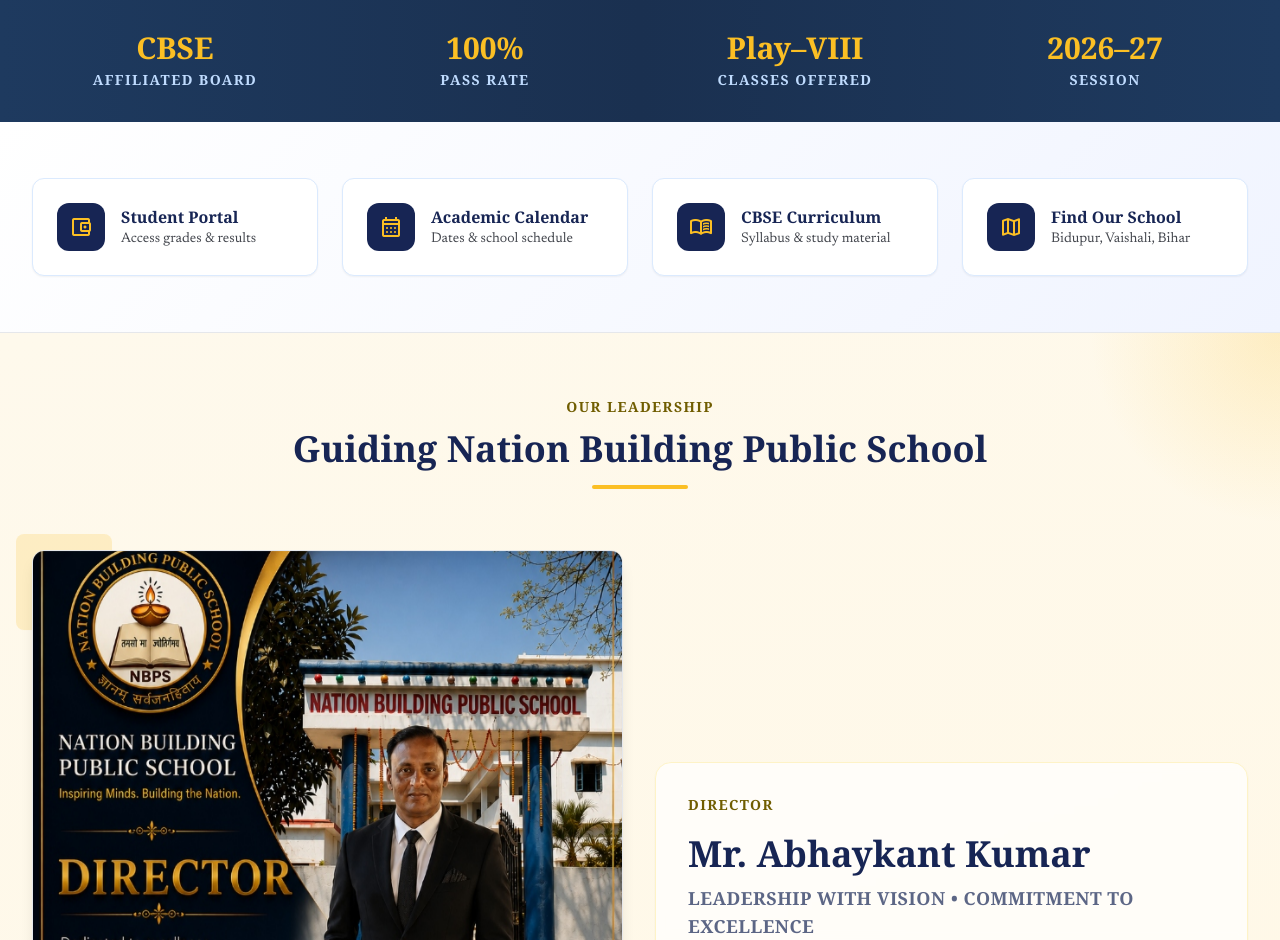
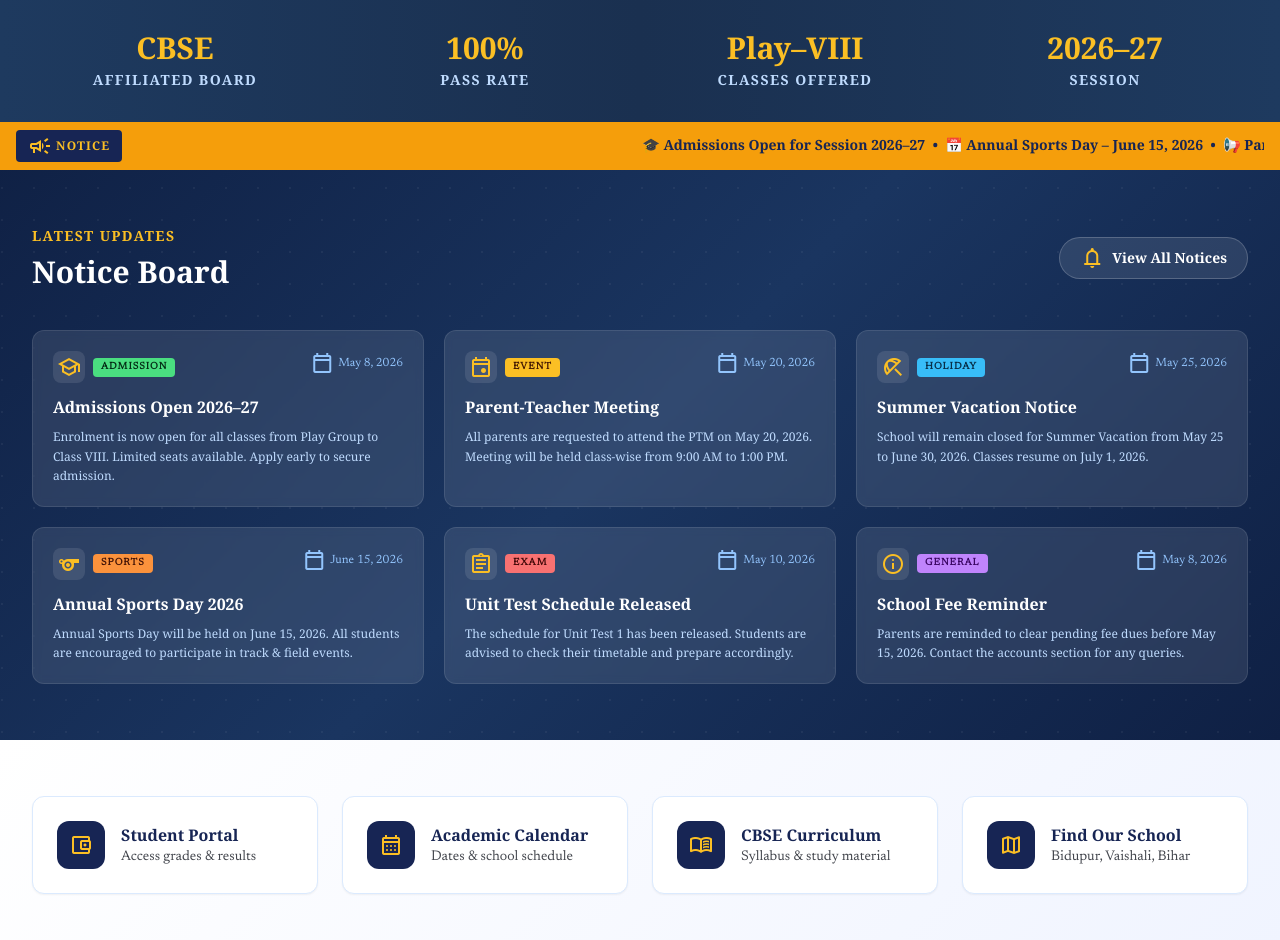
Before and after one commit to harshmahiraj4-cmd/Nbps-website-in-making, a Next.js app: page / in a window 1280 px wide. Shown: the part 866-1806 px from the top of the page. Built offline with nearby package versions, Linux system fonts and the light colour scheme.

Commit message:
Add premium Notice Board section with scrolling ticker and 6 notice cards

```diff
--- a/app/globals.css
+++ b/app/globals.css
@@ -181,3 +181,11 @@
   -webkit-box-orient: vertical;
   overflow: hidden;
 }
+
+/* ══════════════════════════════════
+   NOTICE BOARD TICKER
+══════════════════════════════════ */
+@keyframes ticker {
+  0%   { transform: translateX(100%); }
+  100% { transform: translateX(-100%); }
+}
--- a/app/page.tsx
+++ b/app/page.tsx
@@ -64,7 +64,67 @@
           </div>
         </section>
 
+        {/* Notice Board */}
+        <section className="relative overflow-hidden" style={{ background: 'linear-gradient(135deg, #0f2044 0%, #1a3560 50%, #0f2044 100%)' }}>
+          {/* Dot pattern */}
+          <div className="absolute inset-0 opacity-5" style={{ backgroundImage: 'radial-gradient(circle at 2px 2px, white 1px, transparent 0)', backgroundSize: '32px 32px' }} />
+
+          {/* Scrolling Ticker */}
+          <div className="bg-amber-500 text-blue-950 py-2 px-4 flex items-center gap-4 overflow-hidden relative">
+            <span className="flex-shrink-0 font-black uppercase tracking-widest text-xs bg-blue-950 text-amber-400 px-3 py-1 rounded flex items-center gap-1" style={serifStyle}>
+              <span className="material-symbols-outlined text-sm">campaign</span> NOTICE
+            </span>
+            <div className="overflow-hidden flex-1">
+              <p className="whitespace-nowrap animate-[ticker_20s_linear_infinite] inline-block font-semibold text-sm" style={serifStyle}>
+                🎓 Admissions Open for Session 2026–27 &nbsp;•&nbsp; 📅 Annual Sports Day – June 15, 2026 &nbsp;•&nbsp; 📢 Parent-Teacher Meeting – May 20, 2026 &nbsp;•&nbsp; 🏆 Results of Class VIII Board Exams declared &nbsp;•&nbsp; 🌟 School reopens after Summer Vacation on July 1, 2026
+              </p>
+            </div>
+          </div>
+
+          <div className="max-w-container mx-auto px-8 py-14 relative z-10">
+            <div className="flex flex-col md:flex-row md:items-center justify-between mb-10 gap-4">
+              <div>
+                <span className="text-amber-400 font-semibold text-sm mb-2 block uppercase tracking-widest" style={serifStyle}>Latest Updates</span>
+                <h2 className="text-3xl font-bold text-white" style={serifStyle}>Notice Board</h2>
+              </div>
+              <div className="flex items-center gap-2 bg-white/10 border border-white/20 text-white px-5 py-2 rounded-full text-sm font-semibold hover:bg-white/20 transition-all cursor-pointer" style={serifStyle}>
+                <span className="material-symbols-outlined text-amber-400 text-base">notifications</span>
+                View All Notices
+              </div>
+            </div>
+
+            <div className="grid grid-cols-1 md:grid-cols-2 lg:grid-cols-3 gap-5">
+              {[
+                { tag: 'Admission', tagColor: 'bg-green-400 text-green-950', icon: 'school', date: 'May 8, 2026', title: 'Admissions Open 2026–27', desc: 'Enrolment is now open for all classes from Play Group to Class VIII. Limited seats available. Apply early to secure admission.' },
+                { tag: 'Event', tagColor: 'bg-amber-400 text-amber-950', icon: 'event', date: 'May 20, 2026', title: 'Parent-Teacher Meeting', desc: 'All parents are requested to attend the PTM on May 20, 2026. Meeting will be held class-wise from 9:00 AM to 1:00 PM.' },
+                { tag: 'Holiday', tagColor: 'bg-sky-400 text-sky-950', icon: 'beach_access', date: 'May 25, 2026', title: 'Summer Vacation Notice', desc: 'School will remain closed for Summer Vacation from May 25 to June 30, 2026. Classes resume on July 1, 2026.' },
+                { tag: 'Sports', tagColor: 'bg-orange-400 text-orange-950', icon: 'sports', date: 'June 15, 2026', title: 'Annual Sports Day 2026', desc: 'Annual Sports Day will be held on June 15, 2026. All students are encouraged to participate in track & field events.' },
+                { tag: 'Exam', tagColor: 'bg-red-400 text-red-950', icon: 'assignment', date: 'May 10, 2026', title: 'Unit Test Schedule Released', desc: 'The schedule for Unit Test 1 has been released. Students are advised to check their timetable and prepare accordingly.' },
+                { tag: 'General', tagColor: 'bg-purple-400 text-purple-950', icon: 'info', date: 'May 8, 2026', title: 'School Fee Reminder', desc: 'Parents are reminded to clear pending fee dues before May 15, 2026. Contact the accounts section for any queries.' },
+              ].map((notice) => (
+                <div key={notice.title} className="bg-white/10 backdrop-blur-sm border border-white/10 rounded-xl p-5 hover:bg-white/15 hover:border-amber-400/40 hover:-translate-y-1 transition-all duration-300 cursor-pointer group">
+                  <div className="flex items-start justify-between mb-3 gap-2">
+                    <div className="flex items-center gap-2">
+                      <div className="w-8 h-8 rounded-lg bg-white/10 flex items-center justify-center flex-shrink-0">
+                        <span className="material-symbols-outlined text-amber-400 text-base">{notice.icon}</span>
+                      </div>
+                      <span className={`text-[10px] font-black uppercase tracking-widest px-2 py-0.5 rounded ${notice.tagColor}`}>{notice.tag}</span>
+                    </div>
+                    <span className="text-xs text-blue-300 flex-shrink-0 flex items-center gap-1">
+                      <span className="material-symbols-outlined text-[12px]">calendar_today</span>
+                      {notice.date}
+                    </span>
+                  </div>
+                  <h3 className="font-bold text-white mb-2 text-base group-hover:text-amber-300 transition-colors" style={serifStyle}>{notice.title}</h3>
+                  <p className="text-blue-200 text-xs leading-relaxed" style={serifStyle}>{notice.desc}</p>
+                </div>
+              ))}
+            </div>
+          </div>
+        </section>
+
         {/* Quick Links */}
+
         <section style={{ background: 'linear-gradient(135deg, #ffffff 0%, #f0f4ff 100%)' }} className="border-b border-gray-200">
           <div className="max-w-container mx-auto px-8 py-14">
             <div className="grid grid-cols-1 sm:grid-cols-2 md:grid-cols-4 gap-6">
```
